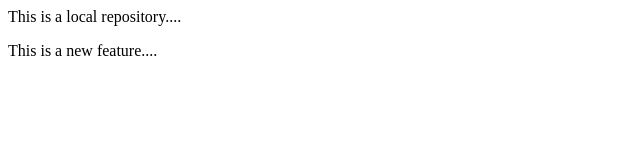
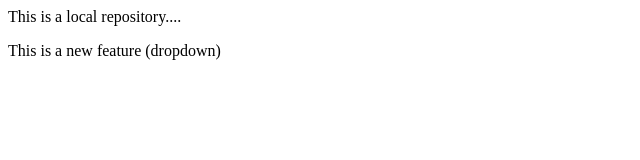
Before and after one commit to Srinivas-krishna/localrepo, a plain HTML site: page index.html in a window 1280 px wide. Shown: the full height of the page, 0-640 px from the left. Drawn offline with Linux system fonts and the light colour scheme.

Commit message:
Add dropdown

```diff
--- a/index.html
+++ b/index.html
@@ -1,2 +1,2 @@
 <p>This is a local repository....</p>
-<p>This is a new feature....</p>
+<p>This is a new feature (dropdown)</p>
```
